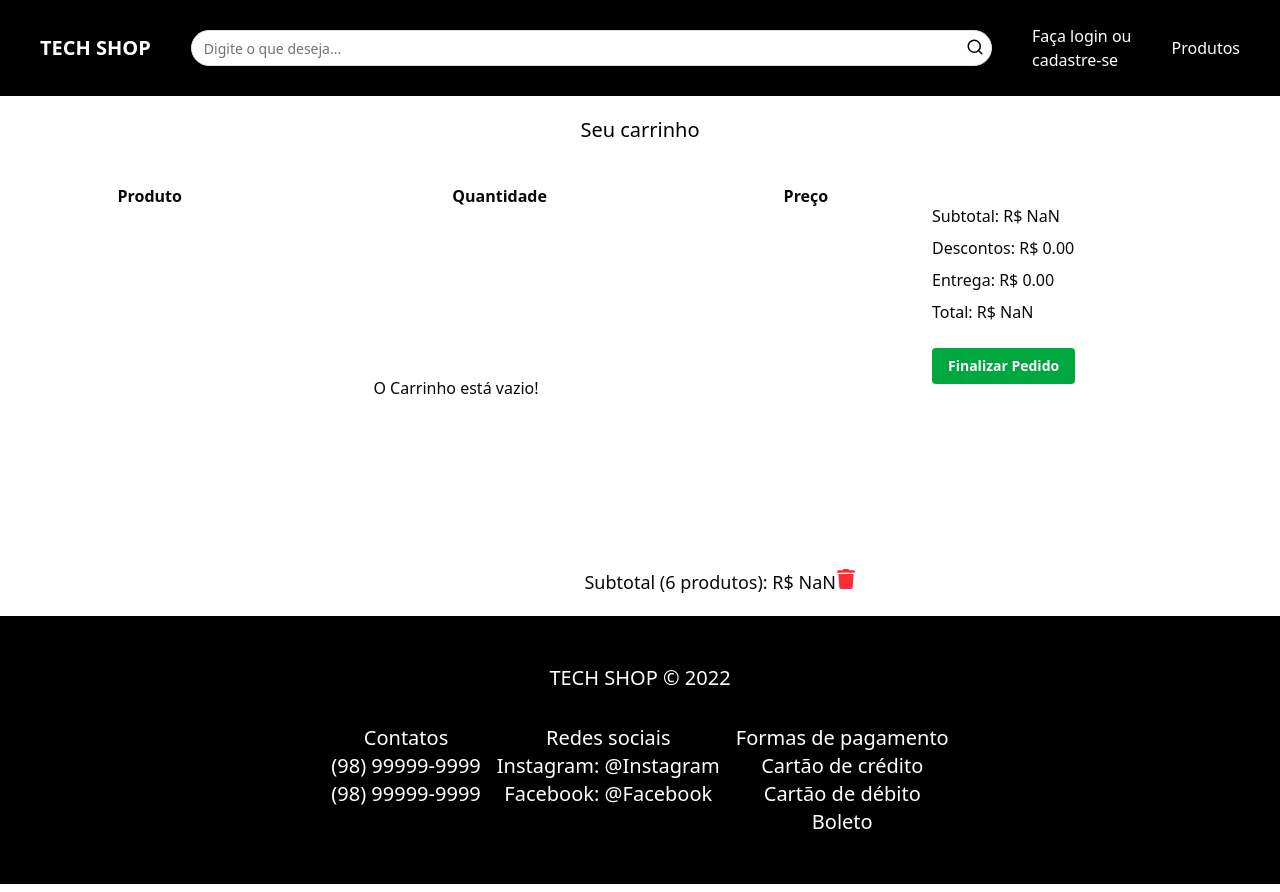
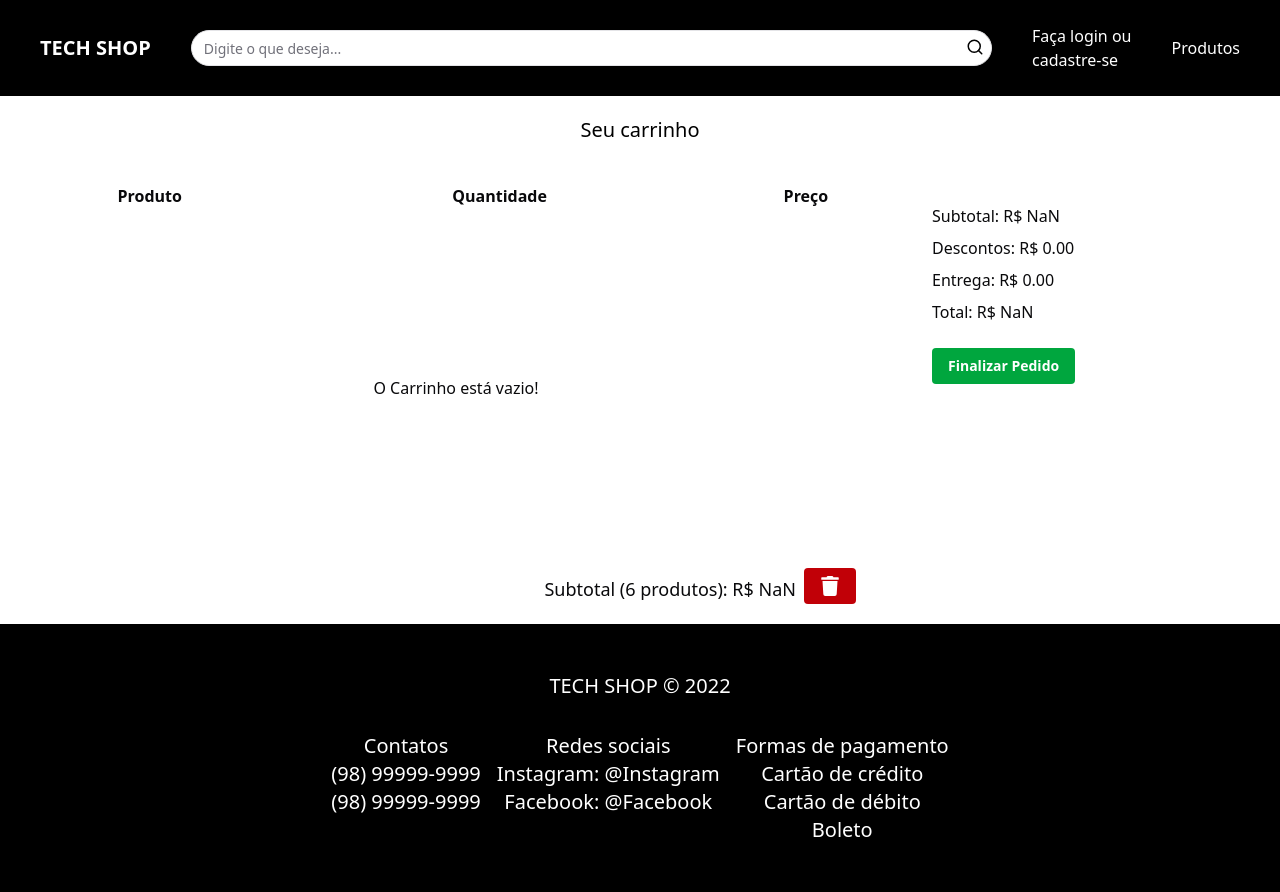
Before and after one commit to matheusvgc/system-lab-prog-front, a React (Vite) app: page /cartPage in a window 1280 px wide. Built offline with nearby package versions, Linux system fonts and the light colour scheme.

Commit message:
feat: fixing multiple bugs

```diff
--- a/src/pages/cartPage.tsx
+++ b/src/pages/cartPage.tsx
@@ -6,29 +6,44 @@ import useAuth from "@/hooks/useAuth";
 import api from "@/services/api";
 import { getErrorMessage } from "@/utils/errorHandler";
 import { formatPrice } from "@/utils/formatPrice";
+import { CircularProgress } from "@mui/material";
 import { useState } from "react";
 
 import { FaTrash } from "react-icons/fa";
+import { useNavigate } from "react-router-dom";
 
 export default function CartPage() {
 
-    const { user } = useAuth();
+    const { user, loading } = useAuth();
+    const navigate = useNavigate();
     const { createAlert } = useAlert();
     const [orderLoading, setOrderLoading] = useState(false);
+    const [loadingRemoveCart, setLoadingRemoveCart] = useState(false);
+    const [clearCartLoading, setClearCartLoading] = useState(false);
 
     async function handleDelete(cartItemId: string) {
+        setLoadingRemoveCart(true);
         try {
-            await api.post(`/carts/removeItemFromCart/${user.cart.cartId}/${cartItemId}` , )
+            await api.post(`/carts/removeItemFromCart/${user.cart.cartId}/${cartItemId}` , );
+            window.location.reload();
+            createAlert("Item removido com sucesso!", "success");
         } catch (error) {
-            console.error(error);
+            createAlert(getErrorMessage(error), "error");
+        } finally {
+            setLoadingRemoveCart(false);
         }
     }
 
     async function clearCart() {
+        setClearCartLoading(true);
         try {
             await api.post(`/carts/clearCart/${user.cart.cartId}`);
+            window.location.reload();
+            createAlert("Carrinho limpo com sucesso!", "success");
         } catch (error) {
-            console.error(error);
+            createAlert(getErrorMessage(error), "error");
+        } finally {
+            setClearCartLoading(false);
         }
     }
 
@@ -36,7 +51,9 @@ export default function CartPage() {
         setOrderLoading(true);
         try {
             await api.post(`/orders/${user.userId}`);
+            window.location.reload();
             createAlert("Pedido realizado com sucesso!", "success");
+            navigate("/ordersPage");
         } catch (error) {
             createAlert(getErrorMessage(error), "error");
         } finally {
@@ -48,6 +65,8 @@ export default function CartPage() {
     return (
         <>
             <Header />
+            {!loading ? (
+                <>
                 <h1 className="text-xl text-black text-center m-5">Seu carrinho</h1>
                 <div className="flex justify-center m-5 gap-2">
                     <div>
@@ -71,7 +90,13 @@ export default function CartPage() {
                                             <button type="button" className="p-2">-</button>99<button type="button" className="p-2">+</button>
                                         </td>
                                         <td className="text-center">R$ {formatPrice(cartItem.productSku.price)}</td>
-                                    <td className="text-center"><BaseButton bgColor="bg-red-700" hoverColor="hover:bg-red-800" onClick={() => handleDelete(cartItem.cartItemId)} >Remover</BaseButton></td>
+                                        <td className="text-center">
+                                            <BaseButton
+                                            bgColor="bg-red-700"
+                                            hoverColor="hover:bg-red-800"
+                                            onClick={() => handleDelete(cartItem.cartItemId)}
+                                            loading={loadingRemoveCart}
+                                            >Remover</BaseButton></td>
                                     </tr>
                                 </tbody>
                             )) : (
@@ -85,10 +110,13 @@ export default function CartPage() {
                             )}
                         </table>
                         <div className="text-right text-lg pr-12">
-                        {`Subtotal (6 produtos): R$ ${formatPrice(user.cart?.total)}`}
-                        <button className="text-red-500 hover:text-red-700" onClick={clearCart}>
-                            <FaTrash size={20}/>
-                        </button>
+                            <span className="mx-2">{`Subtotal (6 produtos): R$ ${formatPrice(user.cart?.total)}`}</span>
+                            <BaseButton
+                                bgColor="bg-red-700"
+                                hoverColor="hover:bg-red-800"
+                                onClick={() => clearCart()}
+                                loading={clearCartLoading}
+                                ><FaTrash size={20}/></BaseButton>
                         </div>
                     </div>
                     <div>
@@ -111,5 +139,12 @@ export default function CartPage() {
                     </div>
                 </div>
                 </>
+            ) : (
+                <div className="text-center">
+                    <CircularProgress size={100} color={'inherit'} />
+                </div>
+            )}
+
+        </>
     )
 }
--- a/src/pages/homePage.tsx
+++ b/src/pages/homePage.tsx
@@ -8,7 +8,6 @@ import type { IProduct } from "@/dataInterfaces/IProduct";
 import useAuth from "@/hooks/useAuth";
 import api from "@/services/api";
 import { CircularProgress } from "@mui/material";
-import { userInfo } from "os";
 import { useEffect, useState } from "react"
 
 
@@ -88,7 +87,7 @@ export default function HomePage() {
     return (
         <>
             <Header />
-            <CategoriesMenu />
+            {/* <CategoriesMenu /> */}
             <div className="w-full bg-gray-100 pb-10 flex flex-col justify-center items-center">
 
                 <h1 className="text-center text-4xl p-8">Nossos produtos</h1>
@@ -101,11 +100,11 @@ export default function HomePage() {
                             </li>
                         ))}
                     </DropDownMenu>
-                    <DropDownMenu title="Marcas">
+                    {/* <DropDownMenu title="Marcas">
                         <li className="py-2 hover:text-gray-500">Todos</li>
                         <li className="py-2 hover:text-gray-500">JBL</li>
                         <li className="py-2 hover:text-gray-500">Samsung</li>
-                    </DropDownMenu>
+                    </DropDownMenu> */}
                     <DropDownMenu title="Ordenar por">
                         <li className="py-2 hover:text-gray-500" onClick={() => sortProducts("greaterPrice")}>Maior preço</li>
                         <li className="py-2 hover:text-gray-500" onClick={() => sortProducts("lowerPrice")}>Menor preço</li>
--- a/src/pages/orderPage.tsx
+++ b/src/pages/orderPage.tsx
@@ -43,7 +43,7 @@ export default function OrderPage() {
                     {order?.orderItems.map((item: any) => (
                         <div className="border-b-2 border-primary min-h-20 p-4">
                             <p>Produto: {item.productSku.product.productName}</p>
-                            <p>Categoria: {item.productSku.product.category}</p>
+                            <p>Categoria: {item.productSku.product.category?.categoryName}</p>
                             <p>Descrição: {item.productSku.product.productDescription}</p>
                             <p>Quantitidade: {item.quantity}</p>
                             <p>Preço: R$: {formatPrice(item.productSku.price)}</p>
```
Lines whose indentation alone changed are shown as unchanged.
